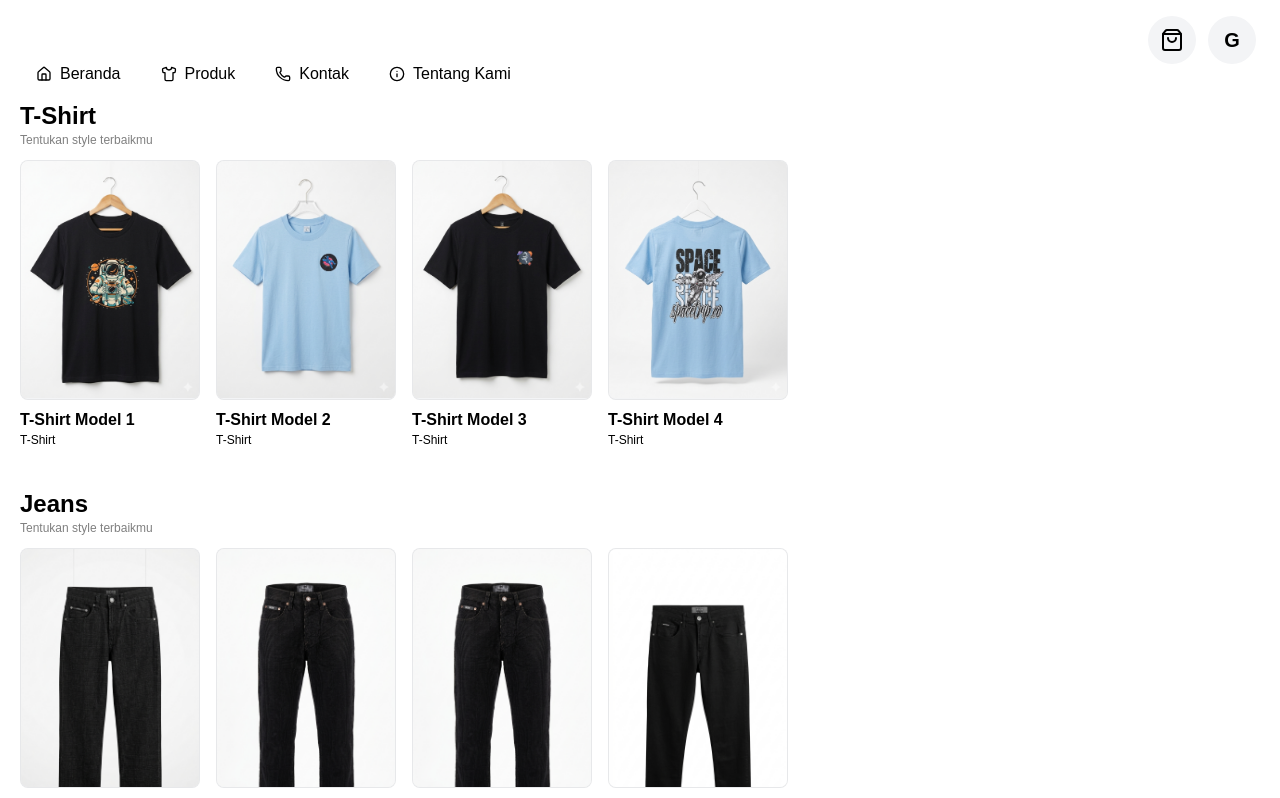
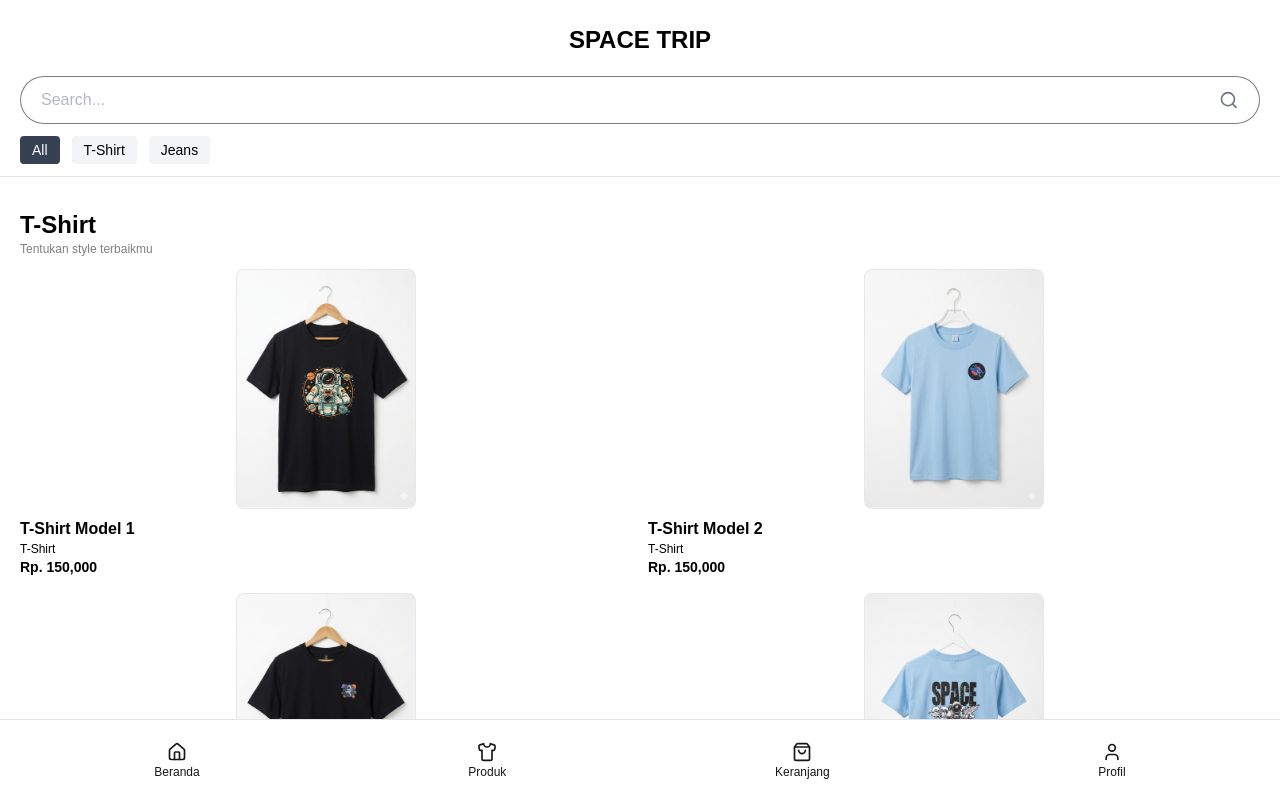
Before and after one commit to gaharoe/space-trip, a Next.js app: page /product in a window 1280 px wide. Shown: the top 798 px of the page. Built offline with nearby package versions, Linux system fonts and the light colour scheme; no server answers.

Commit message:
BottomSheet fixed

```diff
--- a/app/layout.tsx
+++ b/app/layout.tsx
@@ -2,6 +2,7 @@ import type { Metadata } from "next";
 import "./globals.css";
 import Header from "@/components/Header";
 import { UserPovider } from "@/contexts/UserContext";
+import BottomNav from "@/components/ButtomNav";
 
 
 export const metadata: Metadata = {
@@ -21,7 +22,8 @@ export default function RootLayout({
     >
       <UserPovider>
         <body>
-          <Header/>
+          <Header />
+          <BottomNav />
           <main className="bg-white">
             {children}
           </main>
--- a/app/product/page.tsx
+++ b/app/product/page.tsx
@@ -1,22 +1,24 @@
+import ProductCard from "@/components/ProductCard";
+import ProductContainer from "@/components/ProductContainer";
+import SearchBar from "@/components/SearchBar";
+import fs from "fs";
 
-import ProductCard from "@/components/ProductCard"
-import ProductContainer from "@/components/ProductContainer"
-import fs from "fs"
-
-export default async function Page(){
+export default async function Page() {
   // const requestProducts = await fetch("http://localhost:3000/api/product")
   // const productGroup = await requestProducts.json()
-    const productGroup = JSON.parse(fs.readFileSync(`${process.cwd()}/public/products.json`, "utf-8"))
+  const productGroup = JSON.parse(
+    fs.readFileSync(`${process.cwd()}/public/products.json`, "utf-8"),
+  );
 
   return (
-        <div className="pt-20">
+    <div className="px-5 pt-3">
       {productGroup.map((item: any) => (
         <ProductContainer key={item.category} category={item.category}>
           {item.product.map((p: any) => (
-                        <ProductCard key={p.id} product={p}/>
+            <ProductCard key={p.id} product={p} />
           ))}
         </ProductContainer>
       ))}
     </div>
-    )
+  );
 }
--- /dev/null
+++ b/components/ButtomNav.tsx
@@ -0,0 +1,25 @@
+import { Home, Shirt, ShoppingBag, User } from "lucide-react";
+import Link from "next/link";
+
+export default function BottomNav() {
+  return (
+    <div className="fixed bottom-0 left-0 right-0 bg-white border-t border-black/10 px-5 py-5 flex justify-around items-center">
+      <Link href="/" className="flex flex-col items-center">
+        <Home width={20} />
+        <p className="text-xs">Beranda</p>
+      </Link>
+      <Link href="/product" className="flex flex-col items-center">
+        <Shirt width={20} />
+        <p className="text-xs">Produk</p>
+      </Link>
+      <Link href="/cart" className="flex flex-col items-center">
+        <ShoppingBag width={20} />
+        <p className="text-xs">Keranjang</p>
+      </Link>
+      <Link href="/profile" className="flex flex-col items-center">
+        <User width={20} />
+        <p className="text-xs">Profil</p>
+      </Link>
+    </div>
+  );
+}
--- /dev/null
+++ b/components/CategoryBar.tsx
@@ -0,0 +1,27 @@
+"use client"
+
+import { useState } from "react";
+
+export default function CategoryBar() {
+  const [activeCategory, setActiveCategory] = useState<string>("All");
+  const categories = ["All", "T-Shirt", "Jeans"];
+  const handleCategoryClick = (category: string) => {
+    setActiveCategory(category);
+  };
+
+  return (
+    <div className="flex overflow-x-auto min-w-0 w-full py-3 gap-3">
+      {categories.map((category) => (
+        <button
+          key={category}
+          className={`text-sm shrink-0 py-1 px-3 rounded ${
+            activeCategory === category ? "bg-gray-700 text-white" : "bg-gray-100 text-black"
+          }`}
+          onClick={() => handleCategoryClick(category)}
+        >
+          {category}
+        </button>
+      ))}
+    </div>
+  );
+}
--- a/components/Header.tsx
+++ b/components/Header.tsx
@@ -1,28 +1,25 @@
-"use client"
+"use client";
 
-import { ListIndentIncrease, ListIndentDecrease, ShoppingBag } from "lucide-react"
-import Navbar from "./Navbar"
-import { useState } from "react"
-import CartButton from "./CartButton"
-import { useAuth } from "@/hooks/useAuth"
+import {
+  ListIndentIncrease,
+  ListIndentDecrease,
+  ShoppingBag,
+} from "lucide-react";
+import Navbar from "./Navbar";
+import { useState } from "react";
+import CartButton from "./CartButton";
+import { useAuth } from "@/hooks/useAuth";
+import SearchBar from "./SearchBar";
+import CategoryBar from "./CategoryBar";
 
-export default function Header(){
-    const [sidebarIsOpen, setSidebarIsOpen] = useState<boolean>(false)
+export default function Header() {
+  const [sidebarIsOpen, setSidebarIsOpen] = useState<boolean>(false);
 
-    return (
-        <div className=" h-20 flex justify-between items-center px-6 fixed w-svw text-black">
-            <button type="button" onClick={() => setSidebarIsOpen(prev => !prev)} className="md:hidden w-12 h-12 bg-gray-100 rounded-full flex justify-center items-center z-60">
-                {sidebarIsOpen ? (
-                    <ListIndentDecrease/>
-                ): (
-                    <ListIndentIncrease/>
-                )}
-            </button>
-            <Navbar isOpen={sidebarIsOpen} slideTrigger={setSidebarIsOpen}/>
-            <div className="flex items-center gap-3">
-                <CartButton/>
-                <button type="button" className="w-12 h-12 bg-gray-100 rounded-full font-black flex justify-center items-center text-xl">G</button>
-            </div>
-        </div>
-    )
+  return (
+    <div className="flex flex-col items-center px-5 pt-3 sticky -top-15 border-b border-b-black/10 w-svw text-black bg-white">
+      <h1 className="text-2xl font-bold mb-2 py-3">SPACE TRIP</h1>
+      <SearchBar />
+      <CategoryBar />
+    </div>
+  );
 }
--- a/components/ProductCard.tsx
+++ b/components/ProductCard.tsx
@@ -1,18 +1,19 @@
 import { Product } from "@/types/types";
 import Link from "next/link";
 
-export default function ProductCard({product} : {product: Product}){
+export default function ProductCard({ product }: { product: Product }) {
   return (
     <Link href={`/product/${product.id}`}>
       <div key={product.id} className="flex flex-col items-center">
         <div className="mb-2 h-60 w-45 bg-gray-100 shrink-0 overflow-hidden rounded-lg border border-black/5">
-                    <img src={product.image} className="object-cover"/>
+          <img src={product.image} className="object-cover" />
         </div>
         <div className="w-full">
           <p className="font-bold">{product.name}</p>
           <p className="text-xs text-black-50">{product.category}</p>
+          <p className="text-sm text-black-50 font-bold">Rp. {parseInt(product.price).toLocaleString()}</p>
         </div>
       </div>
     </Link>
-    )
+  );
 }
--- a/components/ProductContainer.tsx
+++ b/components/ProductContainer.tsx
@@ -2,10 +2,10 @@ import { Shirt } from "lucide-react";
 
 export default function ProductContainer({children, category} : {children: React.ReactNode, category?: string}) {
     return (
-        <div className="px-5 pt-5 text-black box-border">
+        <div className="pt-5 text-black">
             <p className="text-2xl font-bold">{category || "Other Products"}</p>
             <p className="mb-3 text-xs text-black/50">Tentukan style terbaikmu</p>
-            <div className="flex pb-5 gap-4 overflow-x-auto w-full">
+            <div className="gap-4 grid grid-cols-2 w-full">
                 {children}
             </div>
         </div>
--- /dev/null
+++ b/components/SearchBar.tsx
@@ -0,0 +1,10 @@
+import { Search } from "lucide-react";
+
+export default function SearchBar() {
+  return (
+    <div className="bg-white w-full h-12 border border-black/50 rounded-full px-5 flex justify-center items-center text-gray-500">
+      <input type="text" placeholder="Search..." className="w-full h-full text-gray-500 outline-none" />
+      <Search className="w-5 h-5 ml-2" />
+    </div>
+  );
+}
--- a/next.config.ts
+++ b/next.config.ts
@@ -1,7 +1,7 @@
 import type { NextConfig } from "next";
 
 const nextConfig: NextConfig = {
-  // allowedDevOrigins: ['192.168.43.16git1'],
+  allowedDevOrigins: ["192.168.1.55", "192.168.1.2"],
   /* config options here */
   reactCompiler: true,
   // productionBrowserSourceMaps: false
```
Lines whose indentation alone changed are shown as unchanged.
